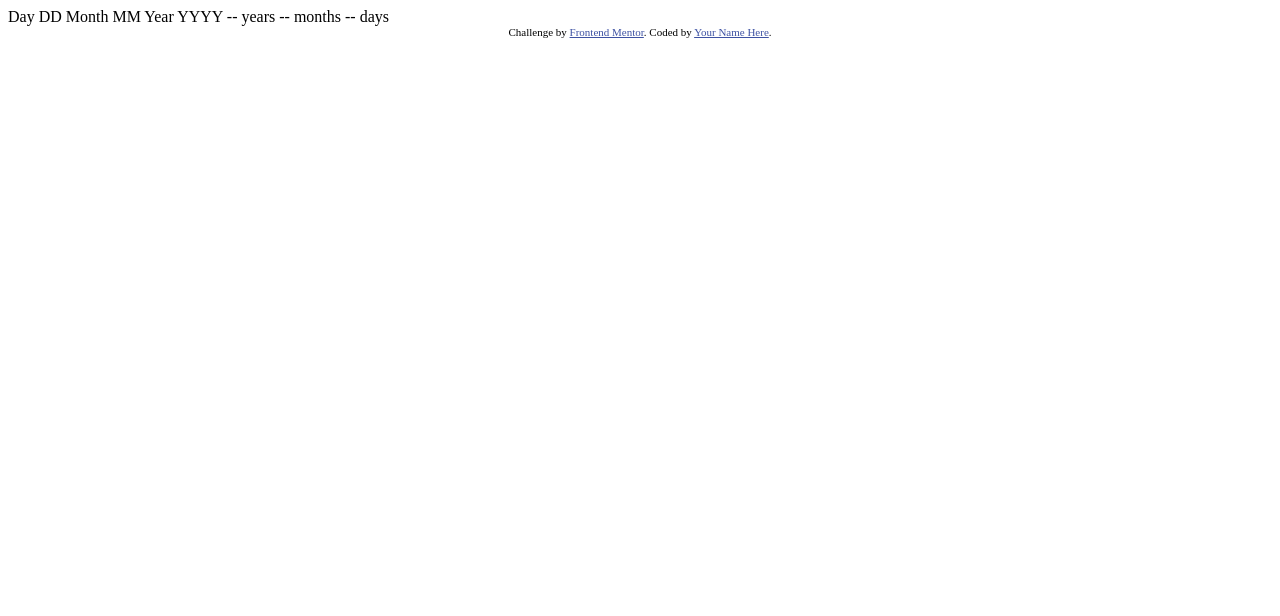
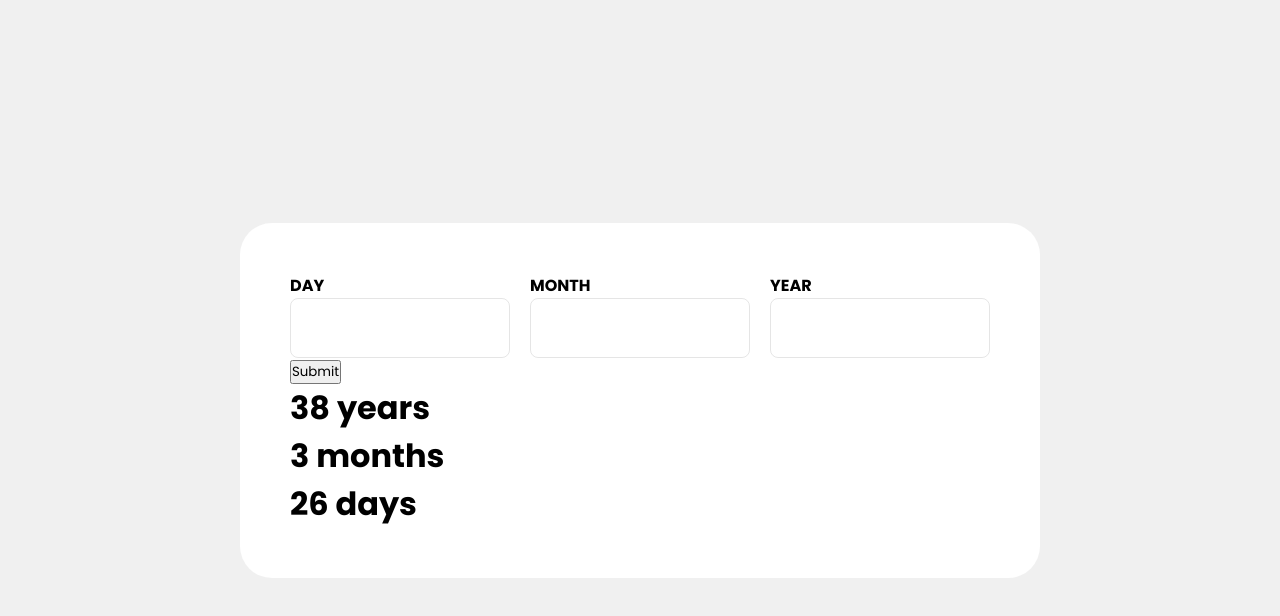
Before and after one commit to FESOO1/Age-calculator-app2, a plain HTML site: page index.html in a window 1280 px wide. Drawn offline with Linux system fonts and the light colour scheme.

Commit message:
Working on it.,

```diff
--- a/index.html
+++ b/index.html
@@ -2,36 +2,29 @@
 <html lang="en">
 <head>
   <meta charset="UTF-8">
-  <meta name="viewport" content="width=device-width, initial-scale=1.0"> <!-- displays site properly based on user's device -->
-
-  <link rel="icon" type="image/png" sizes="32x32" href="./assets/images/favicon-32x32.png">
-
-  <title>Frontend Mentor | Age calculator app</title>
-
-  <!-- Feel free to remove these styles or customise in your own stylesheet 👍 -->
-  <style>
-    .attribution { font-size: 11px; text-align: center; }
-    .attribution a { color: hsl(228, 45%, 44%); }
-  </style>
+  <meta name="viewport" content="width=device-width, initial-scale=1.0">
+  <title>Age Calculator.</title>
+  <link rel="stylesheet" href="./styles.css">
 </head>
 <body>
+  <div class="container">
+    <div class="age-calculator">
+      <div class="ac-inputs">
+        <label for="dayInput">DAY <input type="text" id="dayInput" class="ac-input-itself"></label>
+        <label for="monthInput">MONTH <input type="text" id="monthInput" class="ac-input-itself"></label>
+        <label for="yearInput">YEAR <input type="text" id="yearInput" class="ac-input-itself"></label>
+      </div>
+      <div class="ac-button">
+        <button>Submit</button>
+      </div>
+      <div class="ac-output">
+        <h1 id="acOutputYears" class="ac-output-tex">38 years</h1>
+        <h1 id="acOutputMonths" class="ac-output-tex">3 months</h1>
+        <h1 id="acOutputDays" class="ac-output-tex">26 days</h1>
+      </div>
+    </div>
+  </div>
 
-  Day
-  DD
-
-  Month
-  MM
-
-  Year
-  YYYY
-
-  -- years
-  -- months
-  -- days
-
-  <div class="attribution">
-    Challenge by <a href="https://www.frontendmentor.io?ref=challenge" target="_blank">Frontend Mentor</a>.
-    Coded by <a href="#">Your Name Here</a>.
-  </div>
+  <script src="./script.js"></script>
 </body>
 </html>
--- a/styles.css
+++ b/styles.css
@@ -0,0 +1,60 @@
+@import url('https://fonts.googleapis.com/css2?family=Poppins:ital,wght@0,100;0,200;0,300;0,400;0,500;0,600;0,700;0,800;0,900;1,100;1,200;1,300;1,400;1,500;1,600;1,700;1,800;1,900&display=swap');
+
+:root {
+    --f-poppins: "Poppins", serif;
+}
+
+* {
+    padding: 0;
+    margin: 0;
+    box-sizing: border-box;
+    font-family: var(--f-poppins);
+}
+
+body {
+    background-color: hsl(0, 0%, 94%);
+}
+
+/* CONTAINER */
+
+.container {
+    min-height: 100vh;
+    display: flex;
+    justify-content: center;
+    align-items: center;
+}
+
+/* AGE CALCULATOR */
+
+.age-calculator {
+    width: 800px;
+    padding: 50px;
+    background-color: white;
+    border-radius: 2rem;
+    box-sizing: 0 0 5px black;
+}
+
+/* AC INPUTS */
+
+.ac-inputs {
+    display: grid;
+    grid-template-columns: repeat(3, 1fr);
+    column-gap: 20px;
+}
+
+.ac-inputs > label {
+    font-weight: 700;
+}
+
+.ac-input-itself {
+    display: block;
+    width: 100%;
+    height: 60px;
+    outline: none;
+    background-color: transparent;
+    border-radius: 0.5rem;
+    border: 1px solid rgba(0,0,0,0.1);
+    font-size: 2rem;
+    font-weight: 800;
+    padding-inline: 20px;
+}
```
